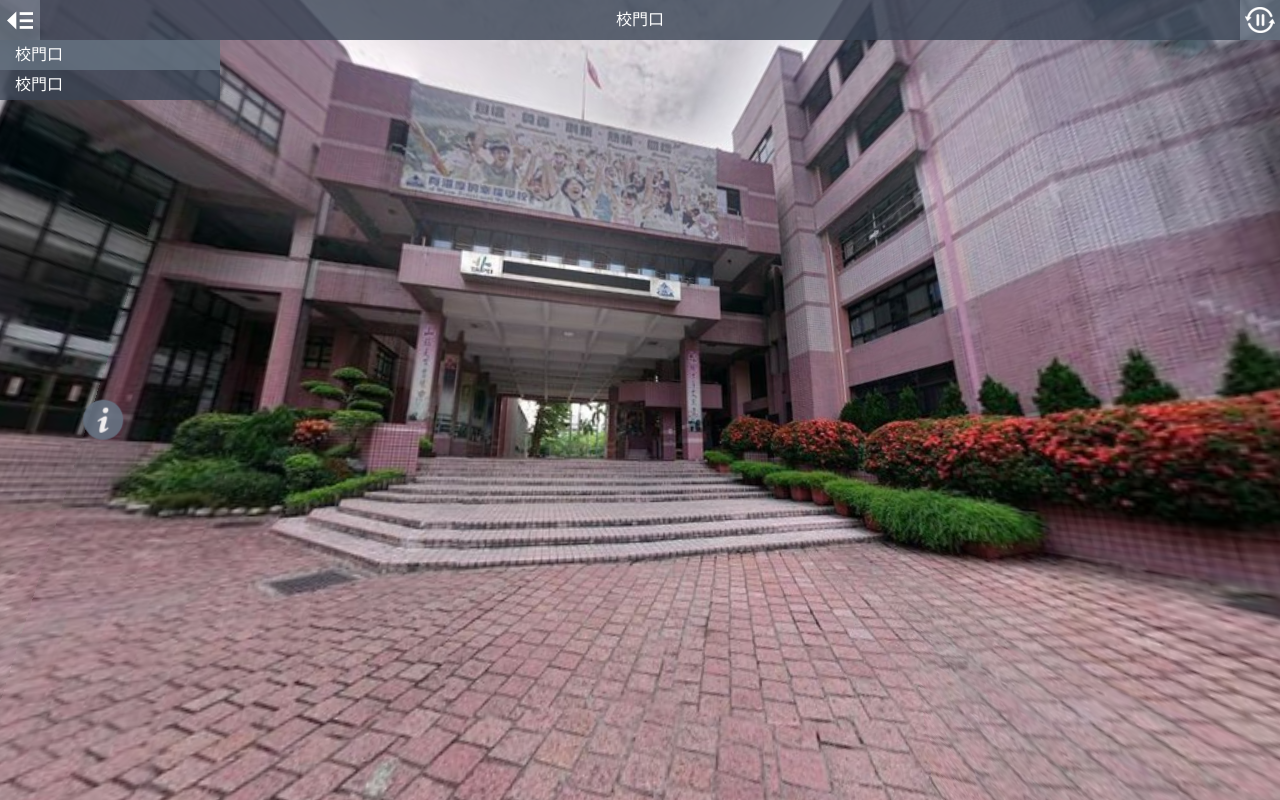
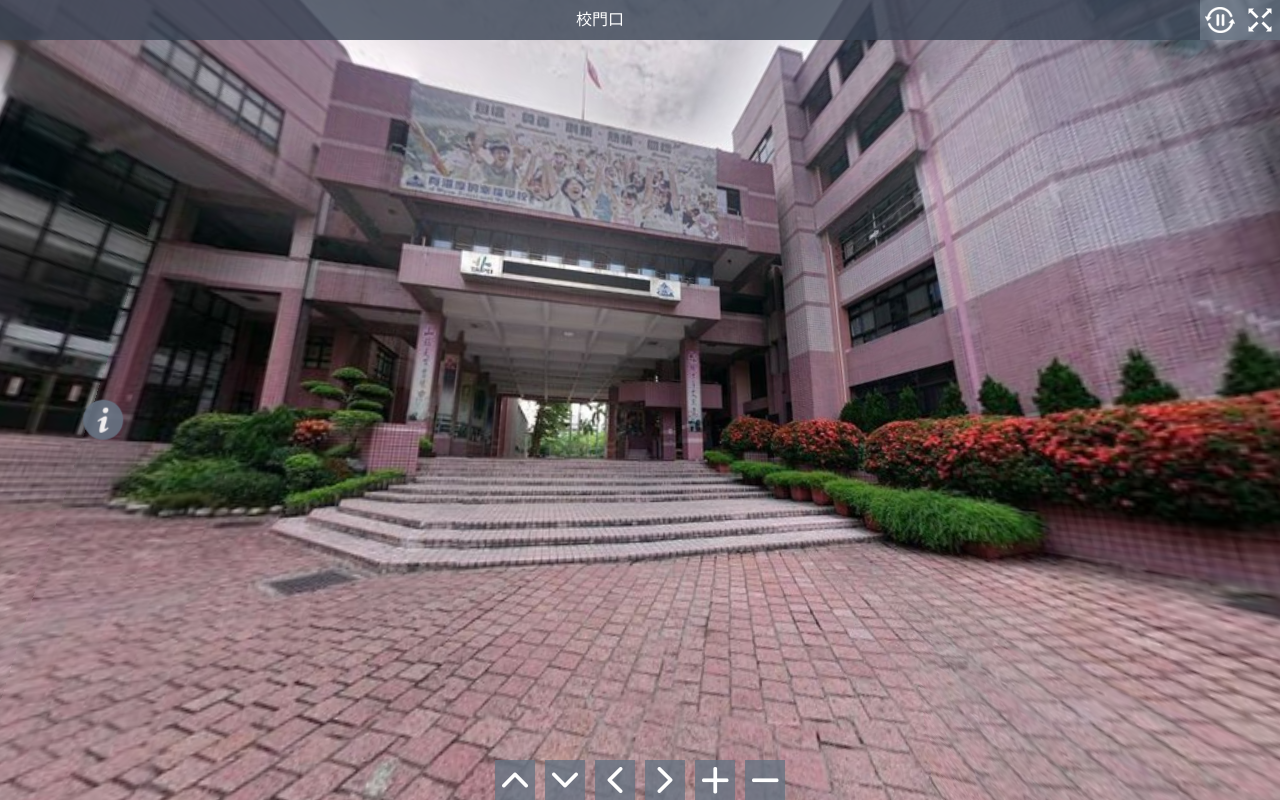
Before and after one commit to chouchinghua/VR, a plain HTML site: page home/index.html in a window 1280 px wide. Drawn offline with Linux system fonts and the light colour scheme; animation ran at ten frames a second.

Commit message:
4/19true

```diff
--- a/home/data.js
+++ b/home/data.js
@@ -41,36 +41,13 @@ var APP_DATA = {
           "text": "Text"
         }
       ]
-    },
-    {
-      "id": "1-",
-      "name": "校門口",
-      "levels": [
-        {
-          "tileSize": 256,
-          "size": 256,
-          "fallbackOnly": true
-        },
-        {
-          "tileSize": 512,
-          "size": 512
-        }
-      ],
-      "faceSize": 512,
-      "initialViewParameters": {
-        "pitch": 0,
-        "yaw": 0,
-        "fov": 1.5707963267948966
-      },
-      "linkHotspots": [],
-      "infoHotspots": []
     }
   ],
   "name": "首頁全景圖",
   "settings": {
     "mouseViewMode": "drag",
     "autorotateEnabled": true,
-    "fullscreenButton": false,
-    "viewControlButtons": false
+    "fullscreenButton": true,
+    "viewControlButtons": true
   }
 };
--- a/home/index.html
+++ b/home/index.html
@@ -8,7 +8,7 @@
 <link rel="stylesheet" href="vendor/reset.min.css">
 <link rel="stylesheet" href="style.css">
 </head>
-<body class="multiple-scenes ">
+<body class="single-scene view-control-buttons">
 
 <div id="pano"></div>
 
@@ -16,10 +16,6 @@
   <ul class="scenes">
 
       <a href="javascript:void(0)" class="scene" data-id="0-">
-        <li class="text">校門口</li>
-      </a>
-
-      <a href="javascript:void(0)" class="scene" data-id="1-">
         <li class="text">校門口</li>
       </a>
 
--- a/playground/data.js
+++ b/playground/data.js
@@ -41,7 +41,7 @@ var APP_DATA = {
   "settings": {
     "mouseViewMode": "drag",
     "autorotateEnabled": true,
-    "fullscreenButton": false,
-    "viewControlButtons": false
+    "fullscreenButton": true,
+    "viewControlButtons": true
   }
 };
```
Also changed, not shown: playground/index.html (+1 -1 lines).
